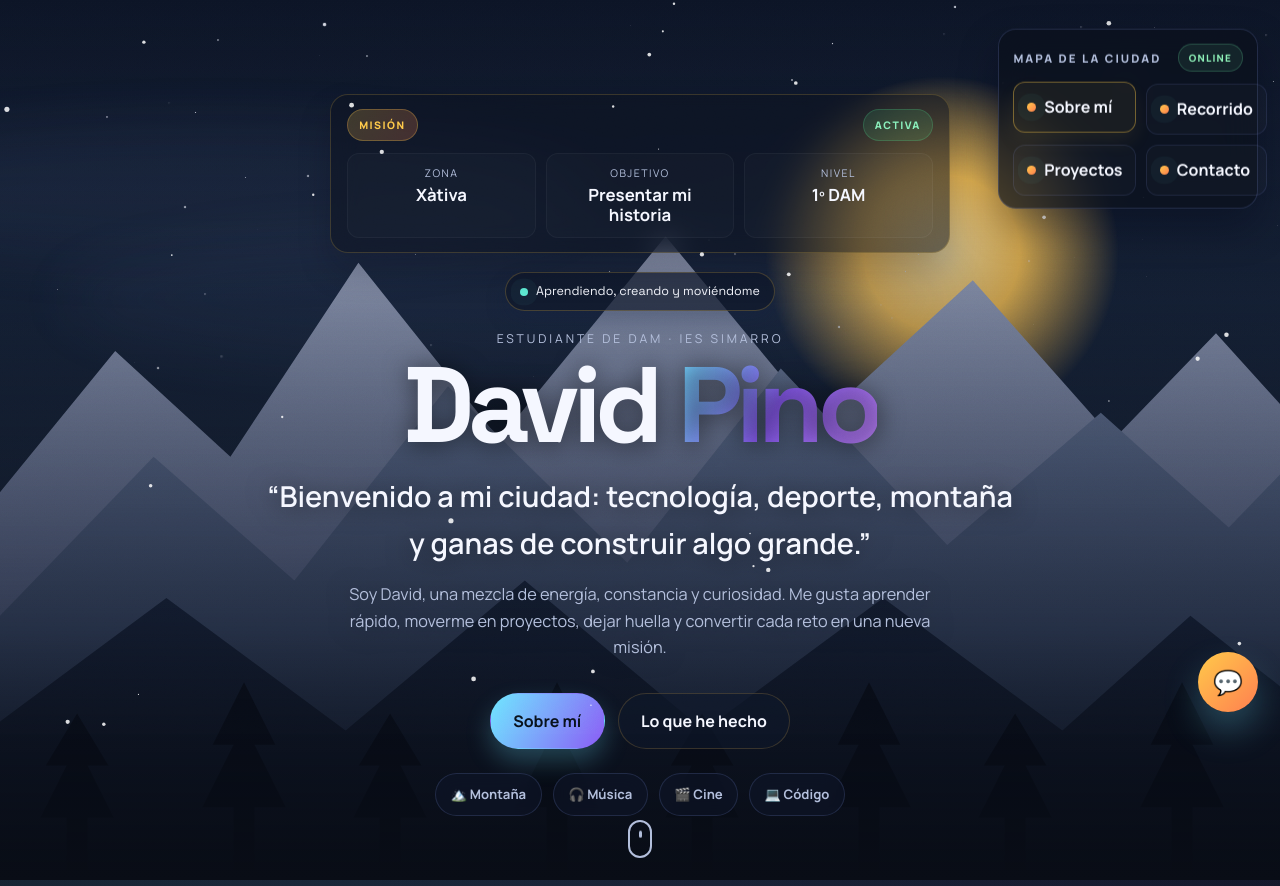
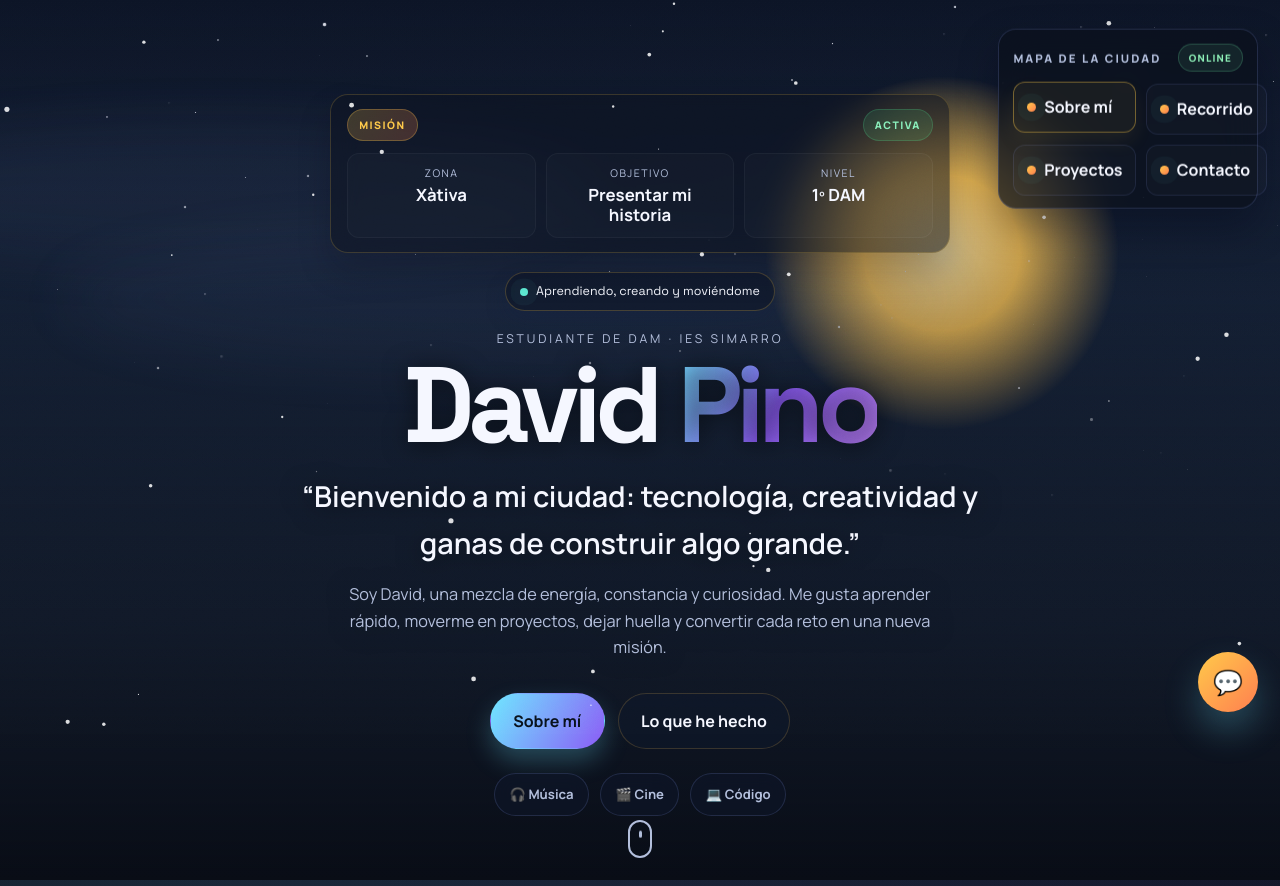
Before and after one commit to Davidpino19/mi-web, a plain HTML site: page index.html in a window 1280 px wide. Shown: the part 66-952 px from the top of the page. Drawn offline with Linux system fonts and the light colour scheme; no server answers.

Commit message:
Quitar paisaje de montaña del inicio

```diff
--- a/index.html
+++ b/index.html
@@ -83,10 +83,6 @@
         <div class="stars" id="stars"></div>
         <div class="cloud cloud-1"><i></i></div>
         <div class="cloud cloud-2"><i></i></div>
-        <div class="mountain far"  id="m-far"></div>
-        <div class="mountain mid"  id="m-mid"></div>
-        <div class="mountain near" id="m-near"></div>
-        <div class="forest"        id="m-forest"></div>
         <div class="scene-fade"></div>
       </div>
 
@@ -117,7 +113,7 @@
         <span class="status-chip"><span class="dot"></span> Aprendiendo, creando y moviéndome</span>
         <p class="eyebrow">Estudiante de DAM · IES Simarro</p>
         <h1>David <span class="name-accent">Pino</span></h1>
-        <p class="lead">“Bienvenido a mi ciudad: tecnología, deporte, montaña y ganas de construir algo grande.”</p>
+        <p class="lead">“Bienvenido a mi ciudad: tecnología, creatividad y ganas de construir algo grande.”</p>
         <p class="hero-sub">Soy David, una mezcla de energía, constancia y curiosidad. Me gusta aprender rápido, moverme en proyectos, dejar huella y convertir cada reto en una nueva misión.</p>
 
         <div class="hero-actions">
@@ -126,7 +122,6 @@
         </div>
 
         <div class="hero-badges" aria-label="Intereses principales">
-          <span>🏔️ Montaña</span>
           <a href="https://open.spotify.com/user/davidpino" target="_blank" rel="noopener noreferrer" aria-label="Ir a mi perfil de Spotify">🎧 Música</a>
           <a href="https://letterboxd.com/davidpino19/" target="_blank" rel="noopener noreferrer" aria-label="Ir a mi Letterboxd">🎬 Cine</a>
           <span>💻 Código</span>
```
